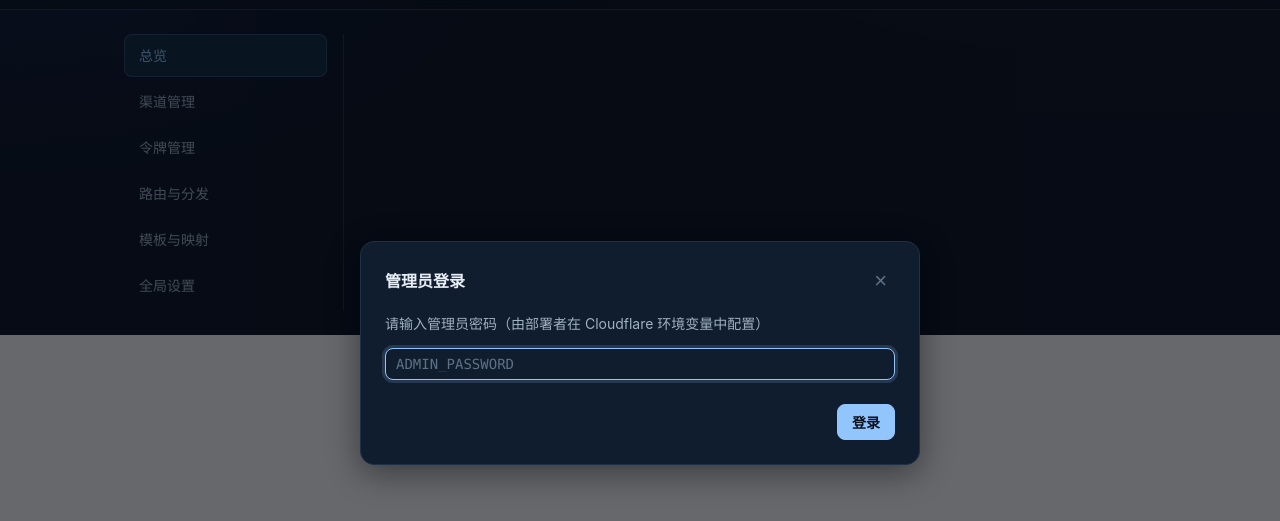
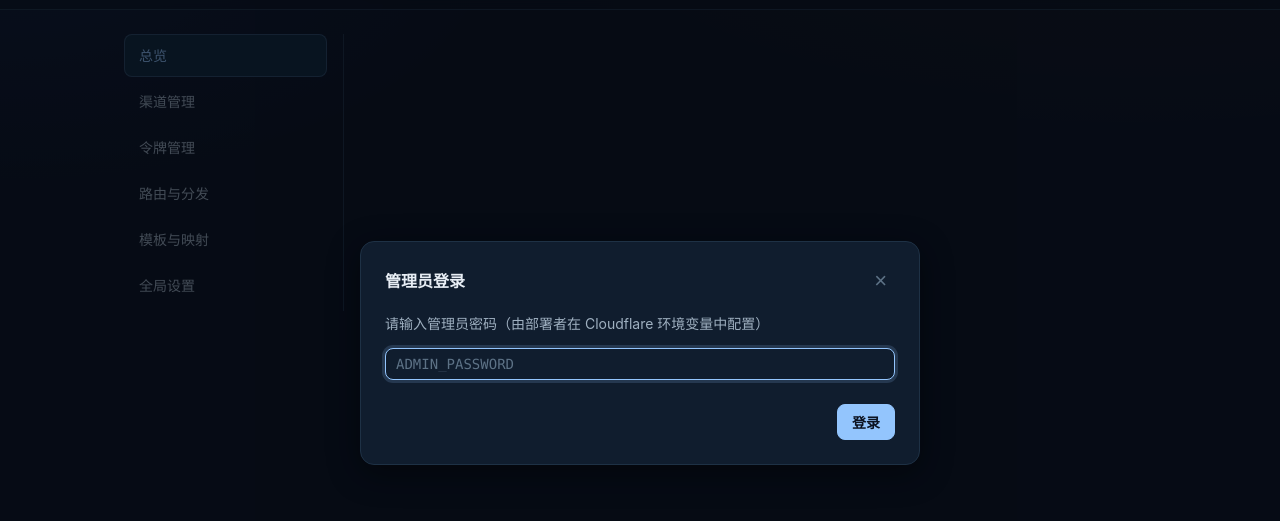
Before and after one commit to Mitchll1214/HookHub, a website: page public/admin/index.html in a window 1280 px wide. Shown: the part 47-568 px from the top of the page. Drawn offline with Linux system fonts and the light colour scheme.

Commit message:
fix(theme): 内容短时下半页白屏
根因：深色背景只铺在 body 上，且用 background-attachment: fixed
（部分浏览器/移动端忽略 fixed）；内容短时 body 不撑满视口，
视口下部露出 html 的浅色背景（--bg 默认 #fafafa）→ 上深下白。

修复：
- 背景同时铺到 html 与 body（html:has(body.admin/landing)）
- body 加 min-height: 100vh 兜底
- background-attachment 改为 scroll（fixed 移动端不生效且耗性能）
首页与后台同步修复，保持一致

```diff
--- a/public/css/admin.css
+++ b/public/css/admin.css
@@ -30,13 +30,19 @@ body.admin {
   --code-bg: #0d1522;
   --shadow: 0 1px 2px rgba(0, 0, 0, 0.4);
   --shadow-md: 0 8px 32px rgba(0, 0, 0, 0.45);
+}
 
+/* 背景同时铺到 html 与 body，保证内容短时整页仍是深色主题，
+   不出现「上深下白」的半屏割裂。不用 fixed —— 移动端不生效且耗性能。 */
+html:has(body.admin),
+body.admin {
   background:
     radial-gradient(1100px 460px at 88% -12%, rgba(245, 158, 11, 0.05), transparent 60%),
     radial-gradient(900px 420px at 0% 0%, rgba(37, 99, 235, 0.09), transparent 55%),
     var(--bg);
-  background-attachment: fixed;
+  background-attachment: scroll;
   color: var(--text);
+  min-height: 100vh;
 }
 
 /* 顶栏 */
```
Also changed, not shown: public/css/landing.css (+8 -2 lines).
